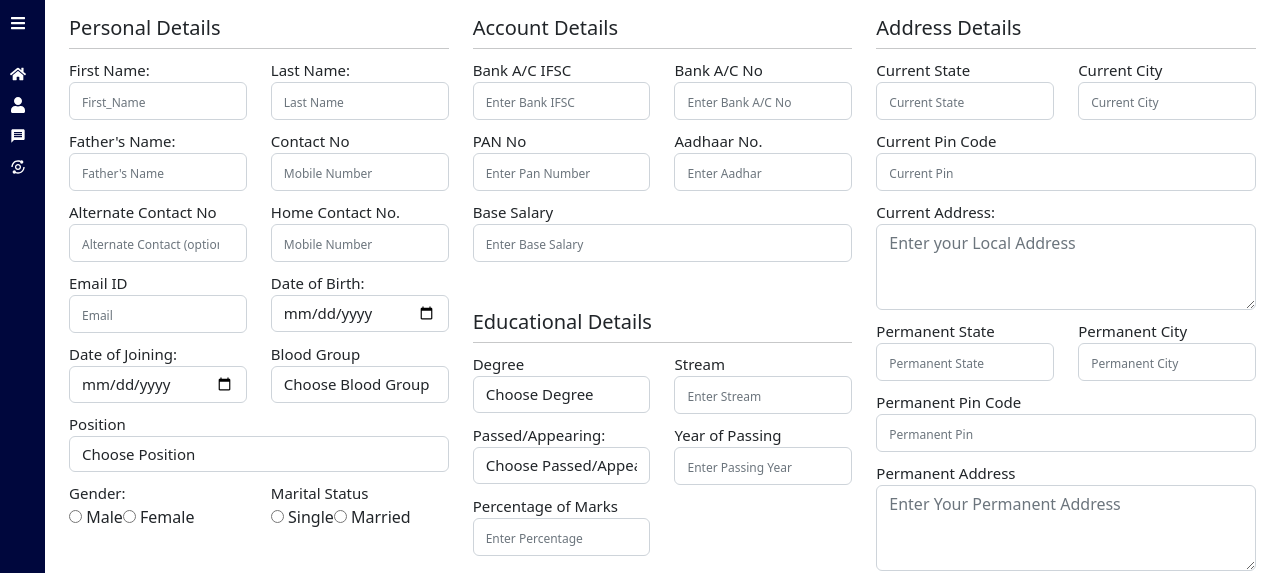
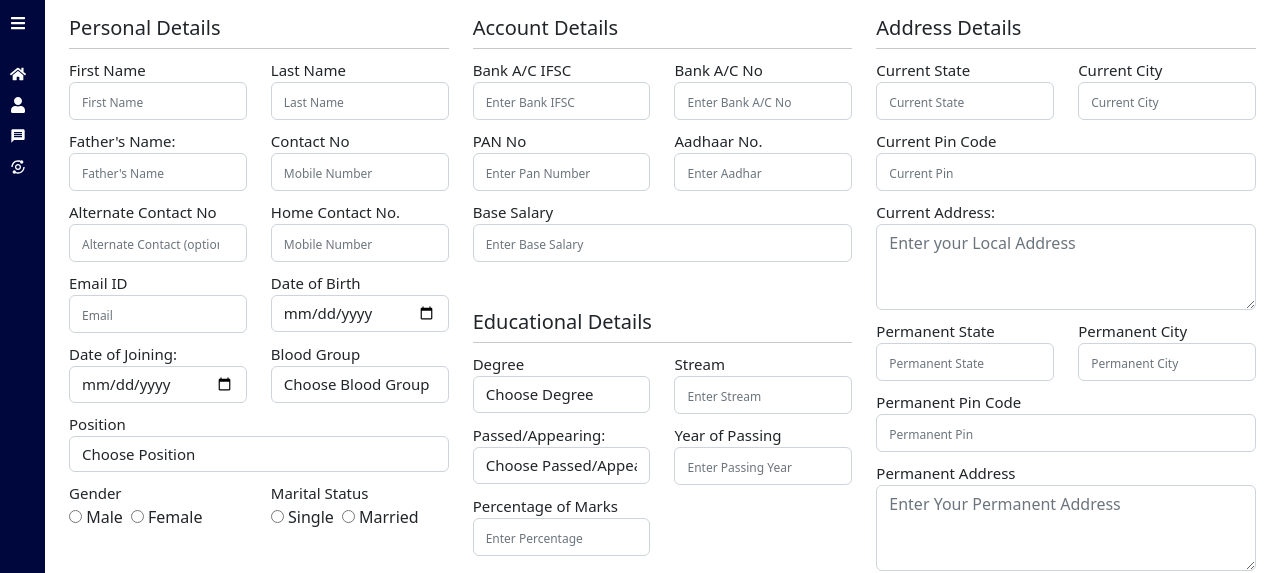
Before and after one commit to niklesh-zd/zd-payroll, a React (Create React App) app in the folder payroll-front/: page /settings/profile in a window 1280 px wide. Shown: the top 573 px of the page. Built offline with nearby package versions, Linux system fonts and the light colour scheme.

Commit message:
ui changes

```diff
--- a/payroll-front/src/pages/Dashboard.jsx
+++ b/payroll-front/src/pages/Dashboard.jsx
@@ -1,11 +1,15 @@
 import "../Css/Dashbord.css";
 import { HiUserGroup } from "react-icons/hi";
-import { BsEmojiFrownFill, BsFillEmojiHeartEyesFill, BsFillEmojiLaughingFill } from "react-icons/bs";
+import {
+  BsEmojiFrownFill,
+  BsFillEmojiHeartEyesFill,
+  BsFillEmojiLaughingFill,
+} from "react-icons/bs";
 import React, { useEffect, useState } from "react";
 import axios from "axios";
 import { Link, useNavigate } from "react-router-dom";
 const Dashboard = () => {
-  const navigate = useNavigate()
+  const navigate = useNavigate();
   const [totalEmployee, setTotalEmployee] = useState("");
   const [totalHoliday, setTotalHoliday] = useState([]);
   const [monthName, setMonthName] = useState("");
@@ -72,14 +76,13 @@ const Dashboard = () => {
             >
               <div>
                 <h4 className="">Festival Holidays</h4>
-                {
-                  totalHoliday.length > 0 ?
+                {totalHoliday.length > 0 ? (
                   totalHoliday.map((e) => {
-                  return <span>{e.holiday_name}</span>;
-                })
-                :
-                <span>No Holidays</span>
-                }
+                    return <h6>{e.holiday_name}</h6>;
+                  })
+                ) : (
+                  <h6>No Holidays This Month</h6>
+                )}
               </div>
               <div style={{ display: "flex", justifyContent: "center" }}>
                 <h1>
@@ -90,7 +93,7 @@ const Dashboard = () => {
                   ) : (
                     <BsFillEmojiHeartEyesFill />
                   )}
-                  {totalHoliday.length}
+                  {/* {totalHoliday.length} */}
                 </h1>
               </div>
             </div>
--- a/payroll-front/src/pages/Employee/AddEmployee.jsx
+++ b/payroll-front/src/pages/Employee/AddEmployee.jsx
@@ -153,7 +153,7 @@ function AddEmployee(props) {
                   <div className="col-lg-6 col-md-6 col-sm-6 col-xs-12">
                     <div className="form-group">
                       <label className="profile_details_text">
-                        First Name:
+                        First Name
                       </label>
                       <input
                         type="text"
@@ -162,7 +162,7 @@ function AddEmployee(props) {
                         minLength="2"
                         maxLength="50"
                         className="form-control"
-                        placeholder="First_Name"
+                        placeholder="First Name"
                         value={fields.First_Name}
                         onChange={(e) => handleChange(e)}
                       />
@@ -172,7 +172,7 @@ function AddEmployee(props) {
                   <div className="col-lg-6 col-md-6 col-sm-6 col-xs-12">
                     <div className="form-group">
                       <label className="profile_details_text">
-                        Last Name:{" "}
+                        Last Name{" "}
                       </label>
                       <input
                         type="text"
@@ -279,7 +279,7 @@ function AddEmployee(props) {
                   <div className="col-lg-6 col-md-6 col-sm-6 col-xs-12">
                     <div className="form-group">
                       <label className="profile_details_text">
-                        Date of Birth:
+                        Date of Birth
                       </label>
                       <input
                         ref={dobDateInputRef}
@@ -291,7 +291,6 @@ function AddEmployee(props) {
                           fields.date_of_birth
                         ).toLocaleDateString("en-CA")}
                         onChange={(e) => handleChange(e)}
-                        // onChange={(e) => ValidateDOB(e.target.value)}
                       />
                       <div className="errorMsg">{errors.date_of_birth}</div>
                       <span
@@ -382,7 +381,7 @@ function AddEmployee(props) {
                 <div className="row">
                   <div className="col-lg-6 col-md-6 col-sm-6 col-xs-12">
                     <div className="form-group">
-                      <label className="profile_details_text">Gender:</label>
+                      <label className="profile_details_text">Gender</label>
                       <div onChange={(e) => handleChange(e)}>
                         <input
                           type="radio"
@@ -395,6 +394,7 @@ function AddEmployee(props) {
                           type="radio"
                           value="Female"
                           name="gender"
+                          className="ml-2"
                           defaultChecked={fields.gender == "Female"}
                         />{" "}
                         Female
@@ -420,6 +420,7 @@ function AddEmployee(props) {
                           type="radio"
                           value="Married"
                           name="Marital_Status"
+                          className="ml-2"
                           defaultChecked={fields.Marital_Status == "Married"}
                         />{" "}
                         Married
```
